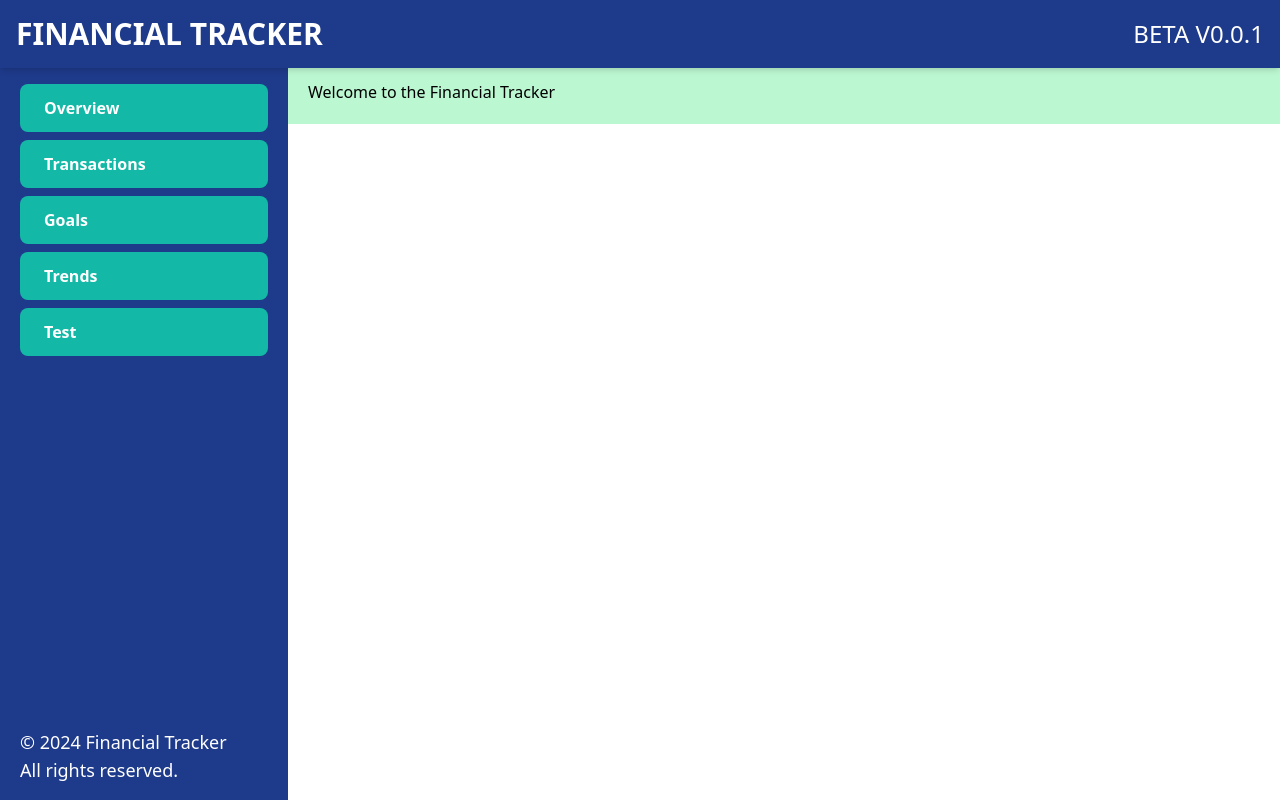
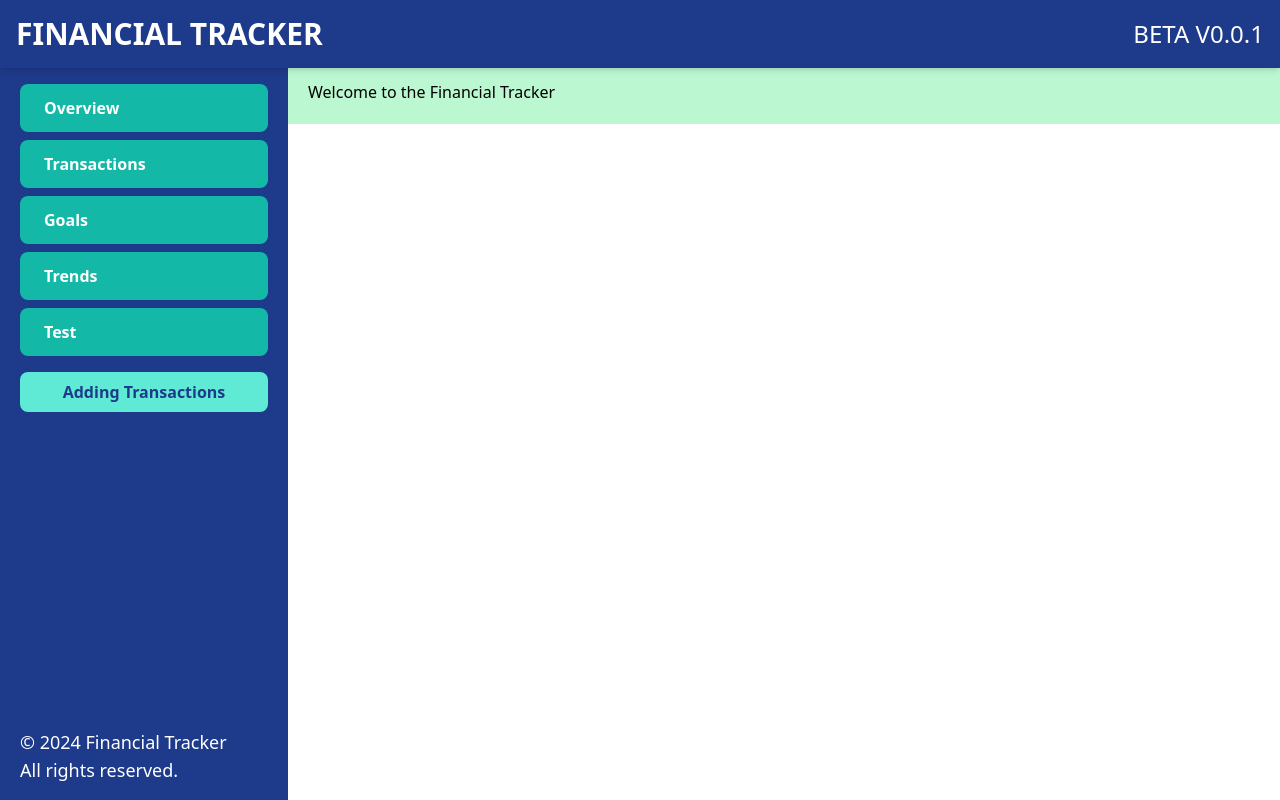
Before and after one commit to Tajohnson245/Financial_tracker, a React (Vite) app in the folder DBMSProject/frontend/: page / in a window 1280 px wide. Built offline with nearby package versions, Linux system fonts and the light colour scheme.

Commit message:
Add info for adding transactions

```diff
--- a/DBMSProject/frontend/src/components/Sidebar.jsx
+++ b/DBMSProject/frontend/src/components/Sidebar.jsx
@@ -1,9 +1,16 @@
-import React from "react";
+import React, { useState } from "react";
 import { Link } from "react-router-dom";
 
 const Sidebar = () => {
+  const [isExpanded, setIsExpanded] = useState(false);
+
+  const toggleExpand = () => {
+    setIsExpanded((prev) => !prev);
+  };
+
   return (
-    <div className="flex flex-col justify-between fixed h-screen top-16 left-0 w-72 bg-blue-900 p-5 pb-20">
+    <div className="flex flex-col fixed h-screen top-16 left-0 w-72 bg-blue-900 p-5 pb-20">
+      {/* Navigation Links and Expandable Box */}
       <div>
         <Link to="/overview">
           <div className="button bg-teal-500 hover:bg-teal-600 text-white font-bold py-3 px-6 rounded-lg mb-2">
@@ -30,9 +37,53 @@ const Sidebar = () => {
             Test
           </div>
         </Link>
+
+        <div
+          className={`${
+            isExpanded ? "h-96" : "h-10"
+          } bg-teal-300 pt-2 rounded-lg transition-all duration-300 my-4 flex flex-col justify-between`}
+          onClick={toggleExpand}
+        >
+          {/* Main Button Text */}
+          <button className="w-full text-center text-blue-900 font-semibold">
+            {isExpanded ? "Adding Transactions" : "Adding Transactions"}
+          </button>
+
+          {isExpanded && (
+            <ul className="pl-8 list-disc text-teal-800 text-sm">
+              <li>
+                <b>Year</b>: Enter the 4-digit year, e.g., "2023".
+              </li>
+              <li>
+                <b>Month</b>: Enter the 2-digit month, e.g., "01" for January,
+                "12" for December.
+              </li>
+              <li>
+                <b>Day</b>: Enter the 2-digit day of the month, e.g., "02" for
+                the 2nd, "31" for the last day.
+              </li>
+              <li>
+                <b>Month Abbreviation</b>: Use the first 3 letters of the month
+                in uppercase, e.g., "JAN" for January, "MAR" for March.
+              </li>
+              <li>
+                <b>Amount Code</b>: Represent the amount without decimals or
+                commas. For example, $30.01 becomes "3001".
+              </li>
+            </ul>
+          )}
+
+          {/* Close Text at Bottom */}
+          {isExpanded && (
+            <button className="text-center text-blue-900 font-semibold mb-2">
+              Close
+            </button>
+          )}
+        </div>
       </div>
 
-      <div className="text-left text-white">
+      {/* Footer */}
+      <div className="text-left text-white mt-auto">
         <p className="text-lg">© 2024 Financial Tracker</p>
         <p className="text-lg">All rights reserved.</p>
       </div>
```
